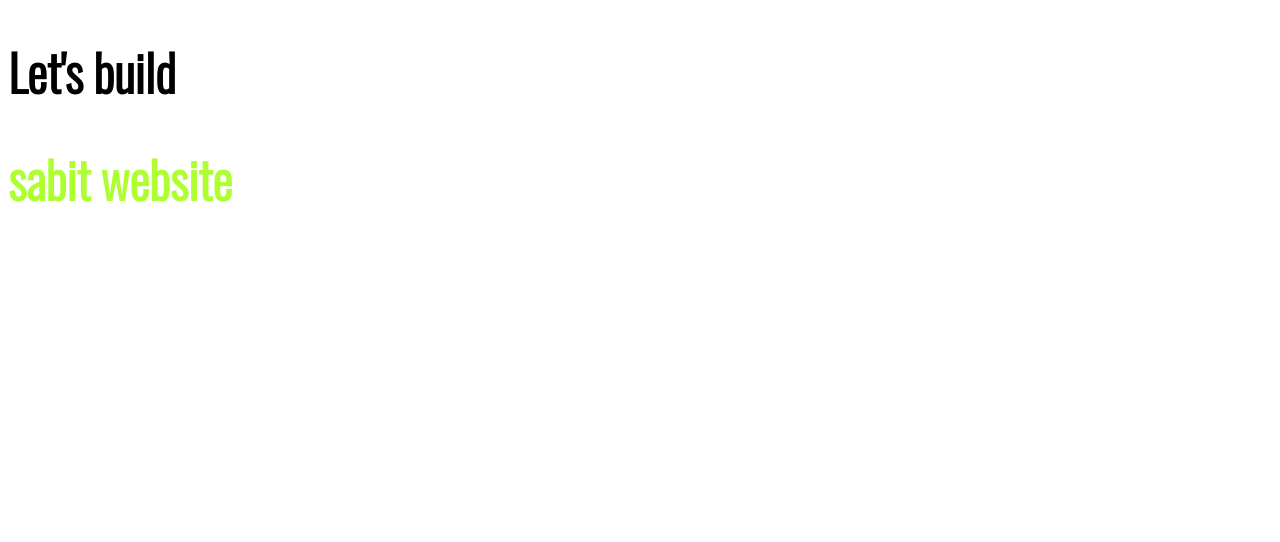
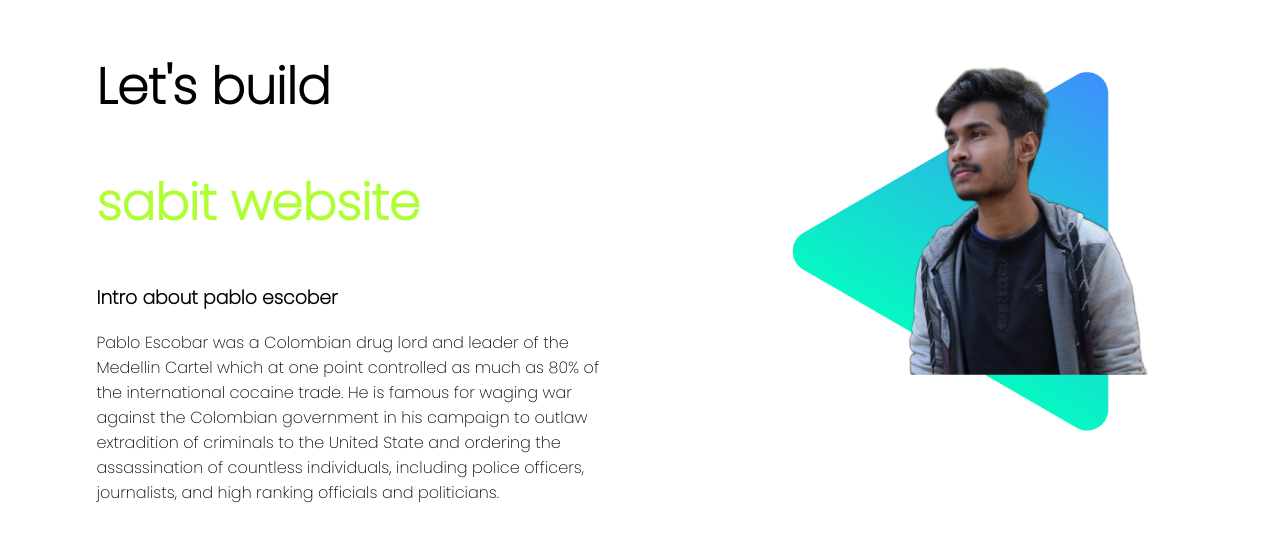
Before and after one commit to Zayed-bin/web-portfolio, a plain HTML site: page index.html in a window 1280 px wide. Drawn offline with nearby package versions, Linux system fonts and the light colour scheme.

Commit message:
web portfoliot

```diff
--- a/index.html
+++ b/index.html
@@ -5,13 +5,26 @@
     <meta http-equiv="X-UA-Compatible" content="IE=edge">
     <meta name="viewport" content="width=device-width, initial-scale=1.0">
     <title>sabit the web-development</title>
-    <link href="https://fonts.googleapis.com/css2?family=Oswald:wght@300&display=swap" rel="stylesheet">
+    <link href="https://fonts.googleapis.com/css2?family=Oswald:wght@300&family=Poppins:wght@200&display=swap" rel="stylesheet">
     <link rel="stylesheet" href="style.css">
 </head>
 <body>
+    <section>
+        <div class="half-width">
+        <h1>Let's build </h1>
+        <h1> <span class="rock"> sabit website</span> </h1>
 
-  <h1>Let's build </h1>
-  <h1> <span class="rock"> sabit website</span> </h1>
+        <h3>Intro about pablo escober</h3>
+
+        <p>Pablo Escobar was a Colombian drug lord and leader of the Medellin Cartel which at one point controlled as much as 80% of the international cocaine trade. He is famous for waging war against the Colombian government in his campaign to outlaw extradition of criminals to the United State and ordering the assassination of countless individuals, including police officers, journalists, and high ranking officials and politicians.</p>
+
+        </div>
+
+        <div class="half-width">
+            <img src="images/pic1.png" alt="">
+        </div>
+
+  </section>
 
 </body>
 </html>
--- a/style.css
+++ b/style.css
@@ -1,7 +1,6 @@
 
 body{
-
-    font-family: 'Oswald', sans-serif;
+    font-family: 'Poppins', sans-serif;
 }
 h1{
 
@@ -10,3 +9,13 @@ h1{
 .rock{
     color: greenyellow;
 }
+.half-width{
+  width: 40%;
+  float: left;
+  margin-left: 5%;
+  padding-left: 2%;
+}
+.half-width img{
+    width: 100%;
+
+}
```
Also changed, not shown: images/pic1.png (added), images/pic2.png (added).
